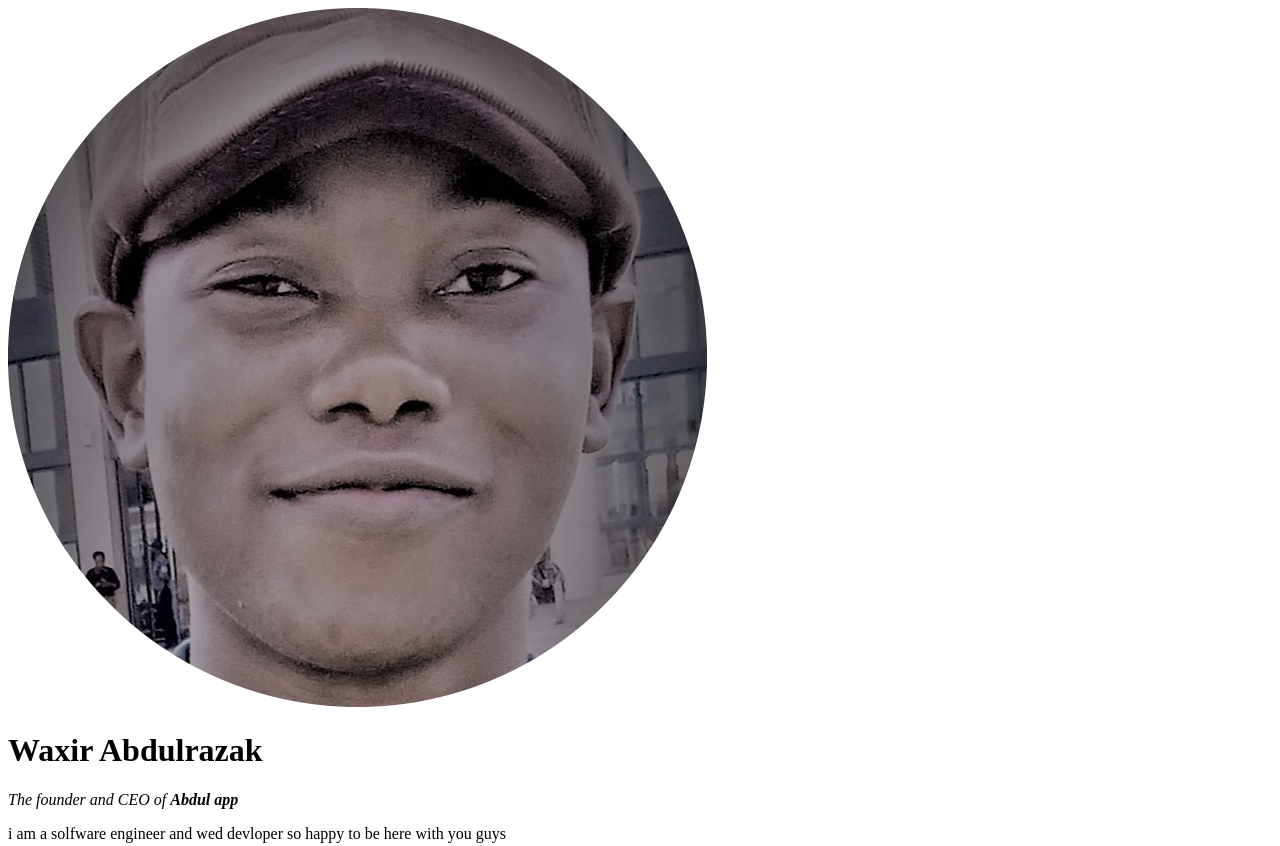
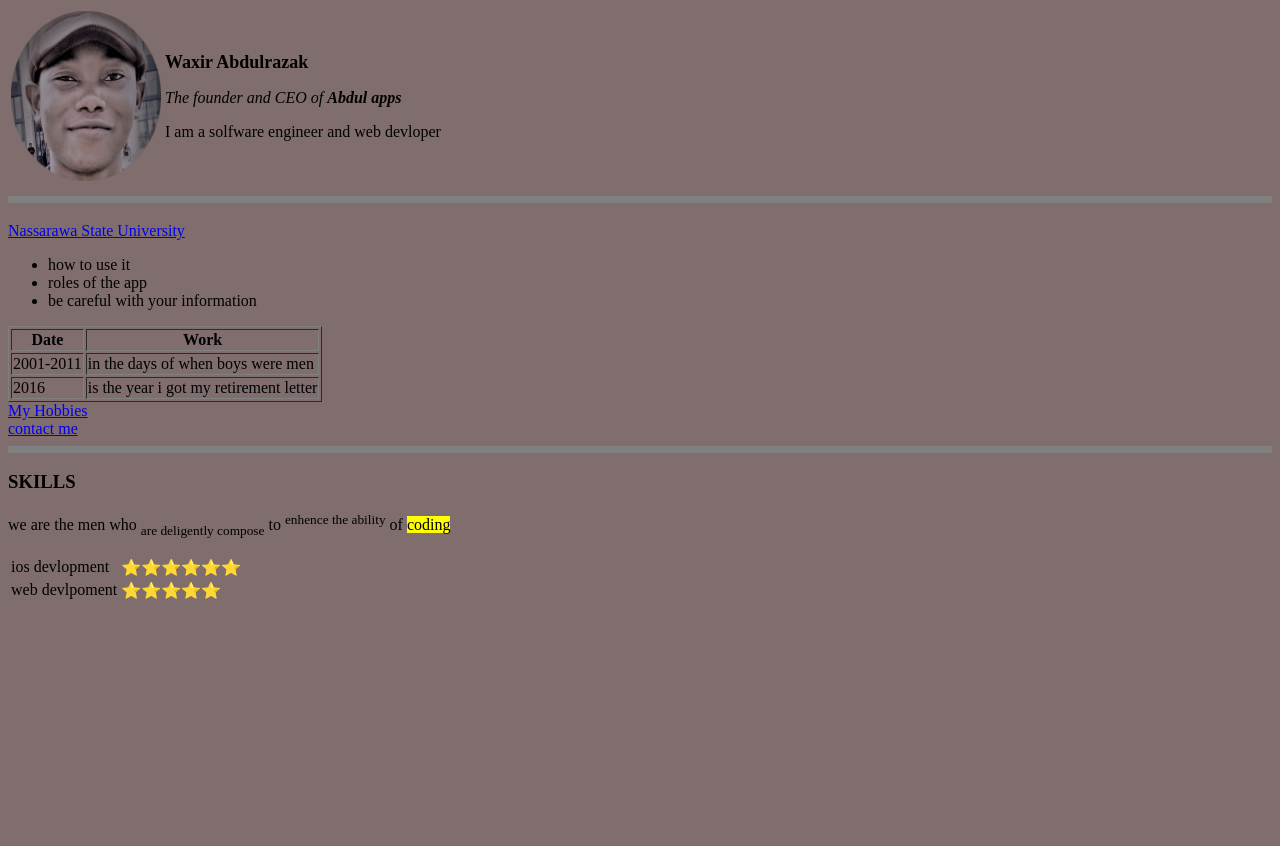
Before and after one commit to ZakariAbdulrazak/HTML, a plain HTML site: page index.html in a window 1280 px wide. Shown: the top 846 px of the page. After the commit the page ends 800 px from the top, so only its background shows below. Drawn offline with Linux system fonts and the light colour scheme.

Commit message:
UPDATE ON THE PREVIOUS ONEE

```diff
--- a/index.html
+++ b/index.html
@@ -4,10 +4,15 @@
     <title> Abdulrazak personal site</title>
 </head>
 <body>
-    <img src="images/mubarak.png.png" alt="Abdul profile picture">
-    <h1>Waxir Abdulrazak </h1>
-    <p> <em>The founder and CEO of <strong>Abdul app</strong></em></p>
-    <p> i am a solfware engineer and wed devloper so happy to be here with you guys </p>
+    <body style="background-color: rgb(128, 109, 109);">
+        <table>
+            <tr>
+    <td><img src="images/mubarak.png.png" alt="Abdul profile picture" width="150" height="170"></td>
+    <td><h1 style="font-size: large;">Waxir Abdulrazak </h1>
+    <p> <em>The founder and CEO of <strong>Abdul apps</strong></em></p>
+<p> I am a solfware engineer and web devloper  </p></td>
+</tr>
+    </table>
     <hr size="7" noshade>
     <h3> <a href="http://www.nsuk.co"></h3>Nassarawa State University</a>
     <ul>
@@ -15,7 +20,7 @@
         <li> roles of the app </li>
         <li> be careful with your information</li>
     </ul>
-    <table border= "3">
+    <table border= "1">
         <thead>
         <tr>
             <th> Date</th>
@@ -46,6 +51,7 @@
         <td>web devlpoment</td>
         <td>⭐⭐⭐⭐⭐</td>
     </tr>
+    <p> we are the men who <sub>are deligently compose</sub> to <sup>enhence the ability</sup> of <mark>coding</mark></p>
 </table>
 </body>
 </html>
```
Also changed, not shown: contact- me.html (+5 -5 lines), hobbies.html (+11 -0 lines).
